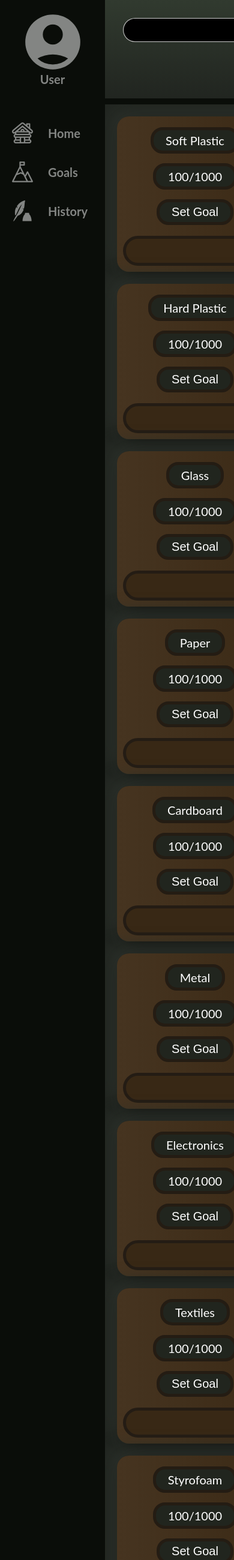
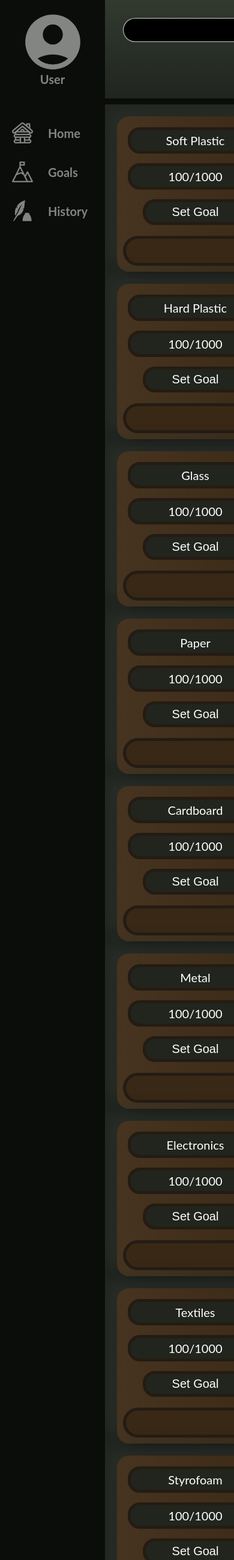
Before and after one commit to JordanYChu/RecyclingTracker, a Flask app: page /history in a window 390 px wide. Shown: the whole page at 60% size. Run offline with Flask 3, Linux system fonts and the light colour scheme; data that the repository does not hold is empty.

Commit message:
Updated History page narrow page appearance

```diff
--- a/static/globalCounter.css
+++ b/static/globalCounter.css
@@ -134,6 +134,7 @@ meter {
 #item-name {
     height: min-content;
     width: auto;
+    text-align: center;
     justify-self: left;
 }
 
@@ -220,4 +221,8 @@ meter {
     .total {
         display:none
     }
+    .goal-set, #item-name, #item-total {
+        width: 175px;
+        text-align: center;
+    }
 }
--- a/static/goals.css
+++ b/static/goals.css
@@ -109,6 +109,7 @@ li.item-stat {
     animation-fill-mode: forwards;
     margin: auto;
     margin-top: 50px;
+    margin-bottom: 40px;
     width: 400px;
     height: 400px;
     border-radius: 50%;
```
